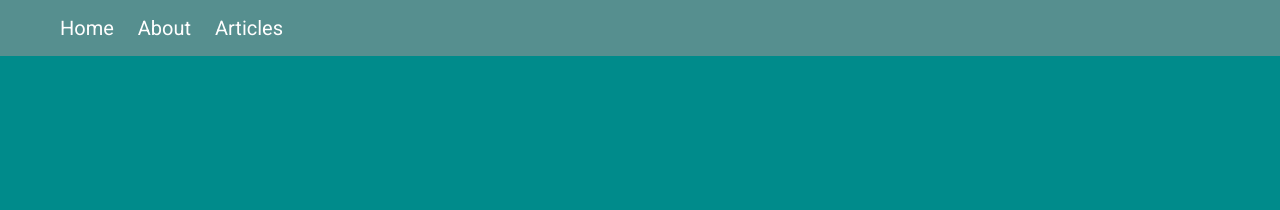
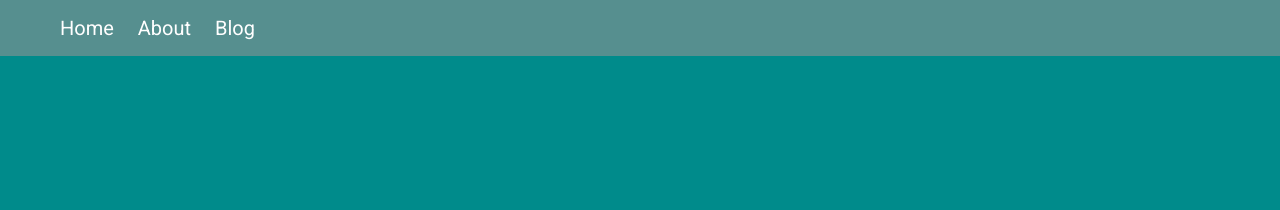
Before and after one commit to generalistsanctuary/generalistsanctuary.github.io, a Jekyll site: the page built from _posts/2021-08-05-case1.md, in a window 1280 px wide. Shown: the top 210 px of the page. Built offline with Jekyll 4.4.1, drawn with Linux system fonts in a browser that asks for light colours.

Commit message:
Update post.html

```diff
--- a/_layouts/post.html
+++ b/_layouts/post.html
@@ -14,9 +14,9 @@
   <body>
        <nav>
         <ul>
-          <li><a href="{{site.baseurl}}" >Home</a></li>
+          <li><a href="https://theaccessibilityproject.github.io">Home</a></li>
           <li><a href="#">About</a></li>
-          <li><a href="#">Articles</a></li>
+          <li><a href="#">Blog</a></li>
         </ul>
        </nav>
        <header><h1>{{page.title}}</h1></header>
```
